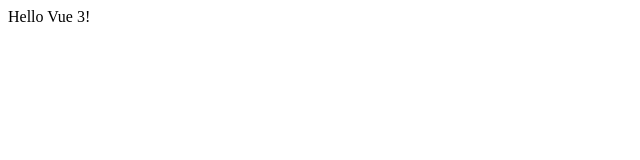
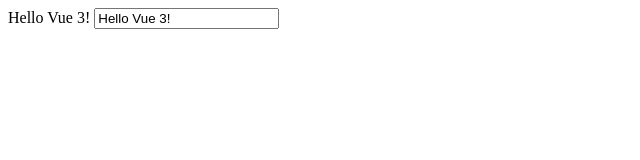
Before and after one commit to ErikaDebelis/vue-practice-repo, a plain HTML site: page index.html in a window 1280 px wide. Shown: the whole page, without its empty margins (0-640 px from the left). Drawn offline with nearby package versions, Linux system fonts and the light colour scheme.

Commit message:
add input v-model directive and demostrate 2 way data binding by using the same var 'greeting'

```diff
--- a/index.html
+++ b/index.html
@@ -6,6 +6,10 @@
   <body>
     <div class="app">
       {{ greeting }}
+      <!-- double curly braces in html are parsed as javascript by vue -->
+
+      <input v-model= "greeting"/>
+      <!-- directives; such as v-model, connect elements in HTML with the Vue.js's javascript and are used just like HTML attributes -->
     </div>
 
     <script src="https://unpkg.com/vue@next"></script>
```
